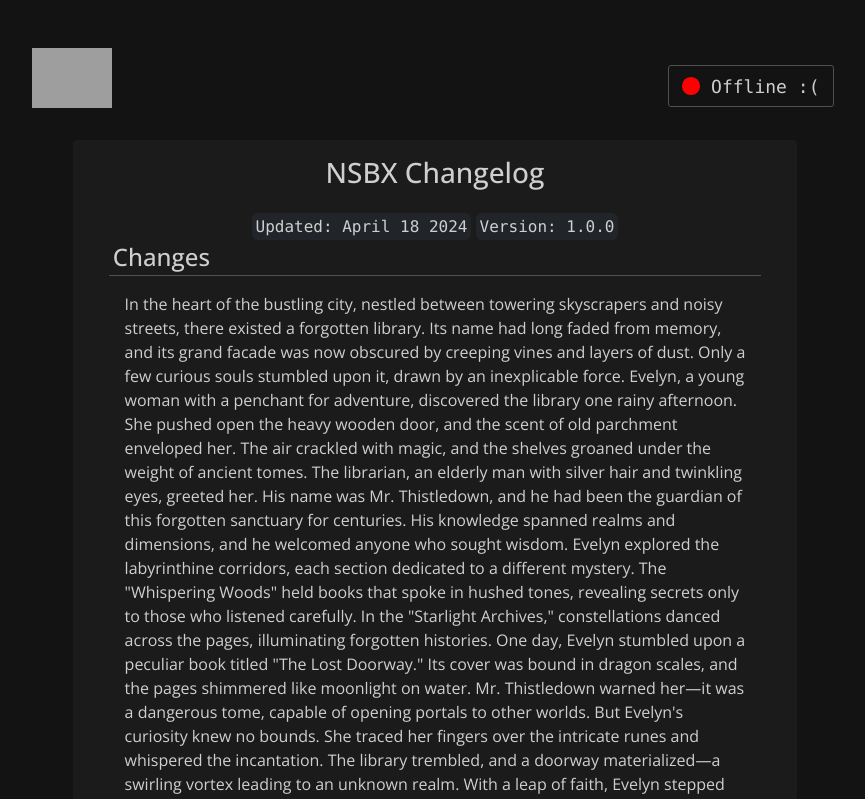
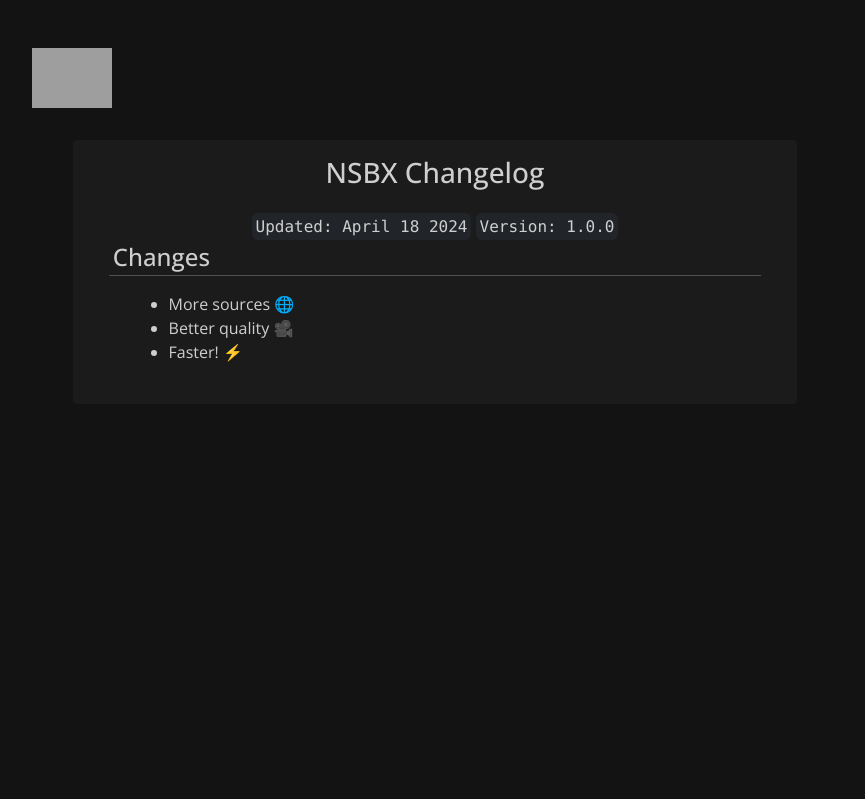
Before and after one commit to sussy-code/NSBX, a website: page changelog.html in a window 1280 px wide. Shown: the top 799 px of the page, without its empty margins (205-1070 px from the left). Drawn offline with nearby package versions, Linux system fonts and the light colour scheme; no server answers; grey boxes are pictures that could not be loaded.

Commit message:
finish barebones change log

```diff
--- a/changelog.html
+++ b/changelog.html
@@ -35,8 +35,8 @@
       }
 
       .text {
-        margin-left: 0.25em;
-        margin-right: 0.25em;
+        padding-left: 4em;
+        padding-right: 4em;
       }
 
       .border-below {
@@ -80,31 +80,6 @@
         cursor: pointer;
       }
 
-      #statusBox {
-        position: relative;
-        cursor: default;
-        width: 10.35em;
-        height: 2.6em;
-        border: #505050 solid 0.00625em;
-        border-radius: 0.1875em;
-        display: flex;
-        align-items: center;
-        justify-content: center;
-      }
-
-      .status-indicator {
-        width: 1.1em;
-        height: 1.1em;
-        border: solid transparent;
-        background-color: red;
-        border-radius: 50%;
-      }
-
-      .status-text {
-        font-size: large;
-        margin-left: 0.625em;
-      }
-
       .box {
         margin-top: 3em;
         width: 90%;
@@ -140,13 +115,9 @@
     <div class="col-lg-8 mx-auto p-4 py-md-5">
       <header class="d-flex align-items-center pb-3 mb-3 justify-content-between">
         <div>
-          <a href="index.html" rel="noopener" title="home page" class="d-flex flex-column align-items-center text-light text-decoration-none">
+          <a href="/" rel="noopener" title="home page" class="d-flex flex-column align-items-center text-light text-decoration-none">
             <img height="60px" width="auto" src="https://i.postimg.cc/tCzZT74H/home-icon.png" alt="home icon with text" class="img-button" />
           </a>
-        </div>
-        <div id="statusBox" class="text mt-3 justify-content-center">
-          <div class="status-indicator" id="statusIndicator"></div>
-          <span class="status-text font-monospace" id="statusText">Checking...</span>
         </div>
       </header>
 
@@ -161,23 +132,13 @@
           <div class="d-flex justify-content-center">
             <h4 class="text p-1 border-below">Changes</h4>
           </div>
-          <p class="text px-5 pt-2 pb-4">
-            In the heart of the bustling city, nestled between towering skyscrapers and noisy streets, there existed a forgotten library. Its name had long faded from memory, and its grand facade was now obscured by creeping vines and
-            layers of dust. Only a few curious souls stumbled upon it, drawn by an inexplicable force. Evelyn, a young woman with a penchant for adventure, discovered the library one rainy afternoon. She pushed open the heavy wooden door,
-            and the scent of old parchment enveloped her. The air crackled with magic, and the shelves groaned under the weight of ancient tomes. The librarian, an elderly man with silver hair and twinkling eyes, greeted her. His name was
-            Mr. Thistledown, and he had been the guardian of this forgotten sanctuary for centuries. His knowledge spanned realms and dimensions, and he welcomed anyone who sought wisdom. Evelyn explored the labyrinthine corridors, each
-            section dedicated to a different mystery. The "Whispering Woods" held books that spoke in hushed tones, revealing secrets only to those who listened carefully. In the "Starlight Archives," constellations danced across the pages,
-            illuminating forgotten histories. One day, Evelyn stumbled upon a peculiar book titled "The Lost Doorway." Its cover was bound in dragon scales, and the pages shimmered like moonlight on water. Mr. Thistledown warned her—it was
-            a dangerous tome, capable of opening portals to other worlds. But Evelyn's curiosity knew no bounds. She traced her fingers over the intricate runes and whispered the incantation. The library trembled, and a doorway
-            materialized—a swirling vortex leading to an unknown realm. With a leap of faith, Evelyn stepped through. She found herself in a land of perpetual twilight. The sky was a canvas of shifting colors, and strange creatures roamed
-            the misty forests. A silver river wound through the landscape, carrying memories of forgotten dreams. Evelyn's quest began. She encountered a lonely minstrel who sang songs of lost love, a clockwork dragon guarding a hidden
-            treasure, and a moonlit garden where wishes bloomed as fragile flowers. Each encounter revealed a piece of her own forgotten past. As weeks turned into months, Evelyn grew homesick. She missed Mr. Thistledown's warm tea and the
-            smell of old books. But the doorway remained elusive, refusing to open again. She wondered if she would ever return. One fateful night, beneath a sky ablaze with shooting stars, Evelyn met the Keeper of Doors. He was an ancient
-            being, his eyes like door handles, and his cloak woven from forgotten memories. He offered her a choice: stay in this enchanting realm forever or find her way back home. Evelyn hesitated. The forgotten library beckoned, and yet
-            her heart longed for the familiar. She thought of Mr. Thistledown and the stories she had yet to write. In the end, she chose to return. The library welcomed her with open arms. Mr. Thistledown smiled, knowing she had glimpsed
-            wonders beyond imagination. And as Evelyn sat by the crackling fireplace, pen in hand, she began to write—the story of her adventures, the minstrel's songs, and the moonlit garden. The forgotten library would never be forgotten
-            again. --- And so, dear reader, remember that hidden within the dustiest corners of our world lie magical places waiting to be discovered. 📚✨
-          </p>
+          <div class="text pt-2 pb-4">
+            <ul>
+              <li>More sources 🌐</li>
+              <li>Better quality 🎥</li>
+              <li>Faster! ⚡</li>
+          </ul>
+        </div>
         </div>
       </main>
     </div>
```
Also changed, not shown: index.html (+1 -1 lines).
